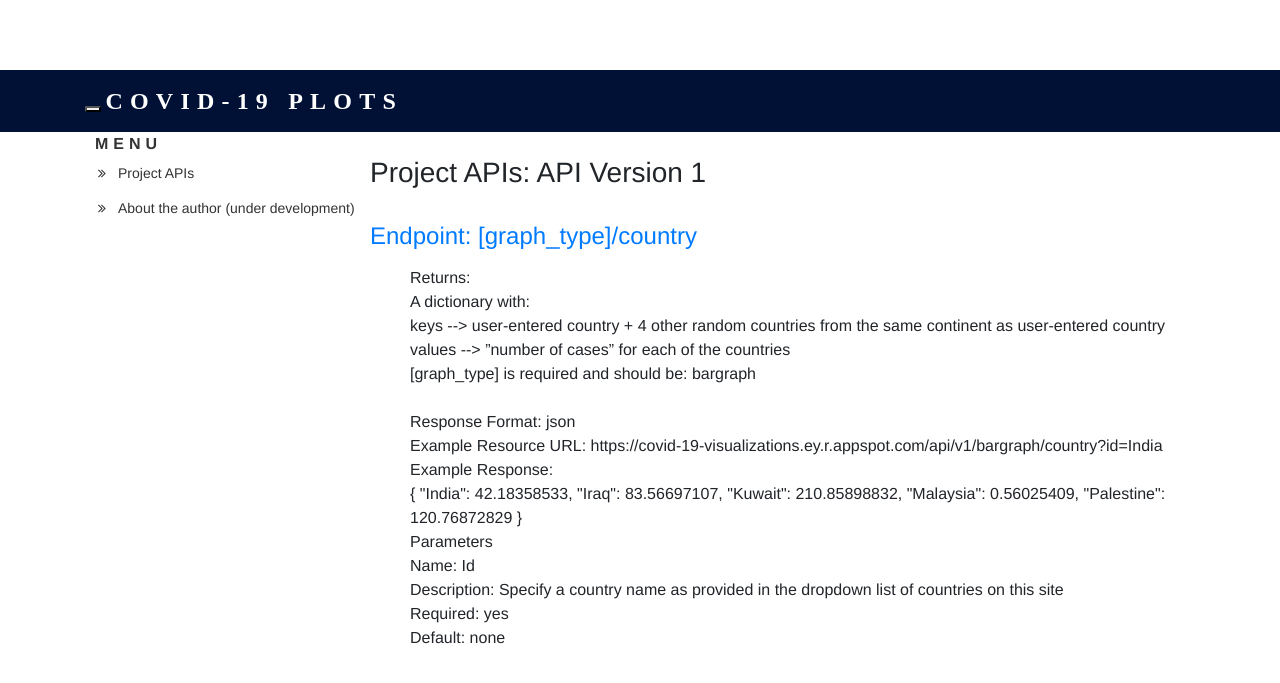
After one commit to adikele/covid-cases-webapp, a Flask app: page /api_info in a window 1280 px wide. The commit adds this page. Shown: the top 683 px of the page. Run offline with Flask 2, Linux system fonts and the light colour scheme; parts of the project's set-up code (start-up, migrations or seed data) failed here and were passed over; some libraries are stand-ins or nearby versions; some web fonts are replaced.

Commit message:
API bar graphs

```diff
--- a/main.py
+++ b/main.py
@@ -1,6 +1,7 @@
 # This module has functions for creating bargraphs and linegraphs
 # The functions for bargraphs are written first, followed by those for linegraphs
-# Bargraphs show countries and cases for 1 user-entered country + 4 random countries
+# Bargraphs show countries and cases for:
+# (i) 1 user-entered country + (ii) 4 random countries from same continent as user entered country
 # Linegraphs plot number of case (yaxis) versus time (xaxis) for 3 user-entered countries
 # .csv data file obtained from: https://data.europa.eu/euodp/en/data/dataset/covid-19-coronavirus-data
 # Program created by Aditya Kelekar (adityakelekar@yahoo.com)
@@ -11,10 +12,10 @@ from flask import Flask, request, render_template, Response, jsonify
 from matplotlib.backends.backend_agg import FigureCanvasAgg as FigureCanvas
 from matplotlib.figure import Figure
 
-DATA_FILE = "EUOpenData_21_9_2020"
-DATA_DATE = "21/09/2020"
-NEXT_UPDATE_DATE = "28/09/2020"
-NUMBER_OF_DAYS = 167
+DATA_FILE = "EUOpenData_19_10_2020"
+DATA_DATE = "19/10/2020"
+NEXT_UPDATE_DATE = "26/10/2020"
+NUMBER_OF_DAYS = 195
 global x, y
 
 app = Flask(__name__)
@@ -198,6 +199,9 @@ def fetch_three_countries_data(
 def index():
     return render_template("index.html")
 
+@app.route("/api_info")
+def api_info():
+    return render_template("api_info.html")
 
 @app.route("/country_form")
 def country_form():
@@ -257,9 +261,9 @@ def create_figure_linegraphs(newlistdate_list, dict_three_countries):
     for i in dict_three_countries.keys():
         axis.plot(newlistdate_list, dict_three_countries[i], label=i)
     axis.set_xticks(
-        ["15/04/2020", "15/05/2020", "15/06/2020", "15/07/2020", "15/08/2020", "15/09/2020"]
+        ["15/04/2020", "15/05/2020", "15/06/2020", "15/07/2020", "15/08/2020", "15/09/2020", "15/10/2020"]
     )
-    z = ["mid-April", "mid-May", "mid-June", "mid-July", "mid-August", "mid-September"]
+    z = ["mid-April", "mid-May", "mid-June", "mid-July", "mid-August", "mid-September", "mid-October"]
     axis.set_xticklabels(z)
     axis.set_ylabel("Cumulative number of new virus infections per 100000 inhabitants")
     axis.set_xlabel("Year 2020")  # doesn't work
--- /dev/null
+++ b/templates/api_info.html
@@ -0,0 +1,47 @@
+{% extends 'base.html' %}
+{% block content %}
+    <br>
+    <h3> Project APIs: API Version 1  </h3>
+    <br>
+    <h4 class="text-primary"> Endpoint: [graph_type]/country
+    </h4>
+    <p >
+
+        <ul>
+                 Returns:
+            <br> A dictionary with:
+            <br> keys --> user-entered country + 4 other random countries from the same continent as user-entered country
+            <br> values --> ”number of cases” for each of the countries
+            <br> [graph_type] is required and should be: bargraph
+            <br>
+            <br> Response Format:  json
+            <br> Example Resource URL: https://covid-19-visualizations.ey.r.appspot.com/api/v1/bargraph/country?id=India
+            <br> Example Response:
+            <br> {
+                  "India": 42.18358533,
+                  "Iraq": 83.56697107,
+                  "Kuwait": 210.85898832,
+                  "Malaysia": 0.56025409,
+                  "Palestine": 120.76872829
+                 }
+            <br> Parameters
+            <br> Name:  Id
+            <br> Description:   Specify a country name as provided in the dropdown list of countries on this site
+            <br> Required:  yes
+            <br> Default:  none
+            <br>
+        </ul>
+    </p>
+    <br>
+<h5>
+
+    </h5>
+    <p >
+    </p>
+<h5>
+
+    </h5>
+    <p >
+
+    </p>
+{% endblock %}
--- a/templates/base.html
+++ b/templates/base.html
@@ -81,7 +81,7 @@
 
                           <li data-toggle="collapse" data-target="#5620sam" class="collapsed">
                               <a href="#">
-                                  <i class="fa fa-angle-double-right fa-fw chevron-rotate"></i>Programming Workshops (under development)
+                                  <i class="fa fa-angle-double-right fa-fw chevron-rotate"></i><a href="{{ url_for('api_info') }}">Project APIs</a>
                               </a>
                           </li>
                               <ul class="sub-menu collapse out" id="5620sam">
--- a/templates/index.html
+++ b/templates/index.html
@@ -23,7 +23,7 @@
     </h5>
     <p > The data source for the graphs:
         <a href="https://data.europa.eu/euodp/en/data/dataset/covid-19-coronavirus-data">European Union Open Data Portal</a>
-        <br> Covid-19 data updated weekly. Current file date: 21st September 2020
+        <br> Covid-19 data updated weekly. Current file date: 19th October 2020
         <br>
     </p>
 <h5>
```
Also changed, not shown: 2 other files.
